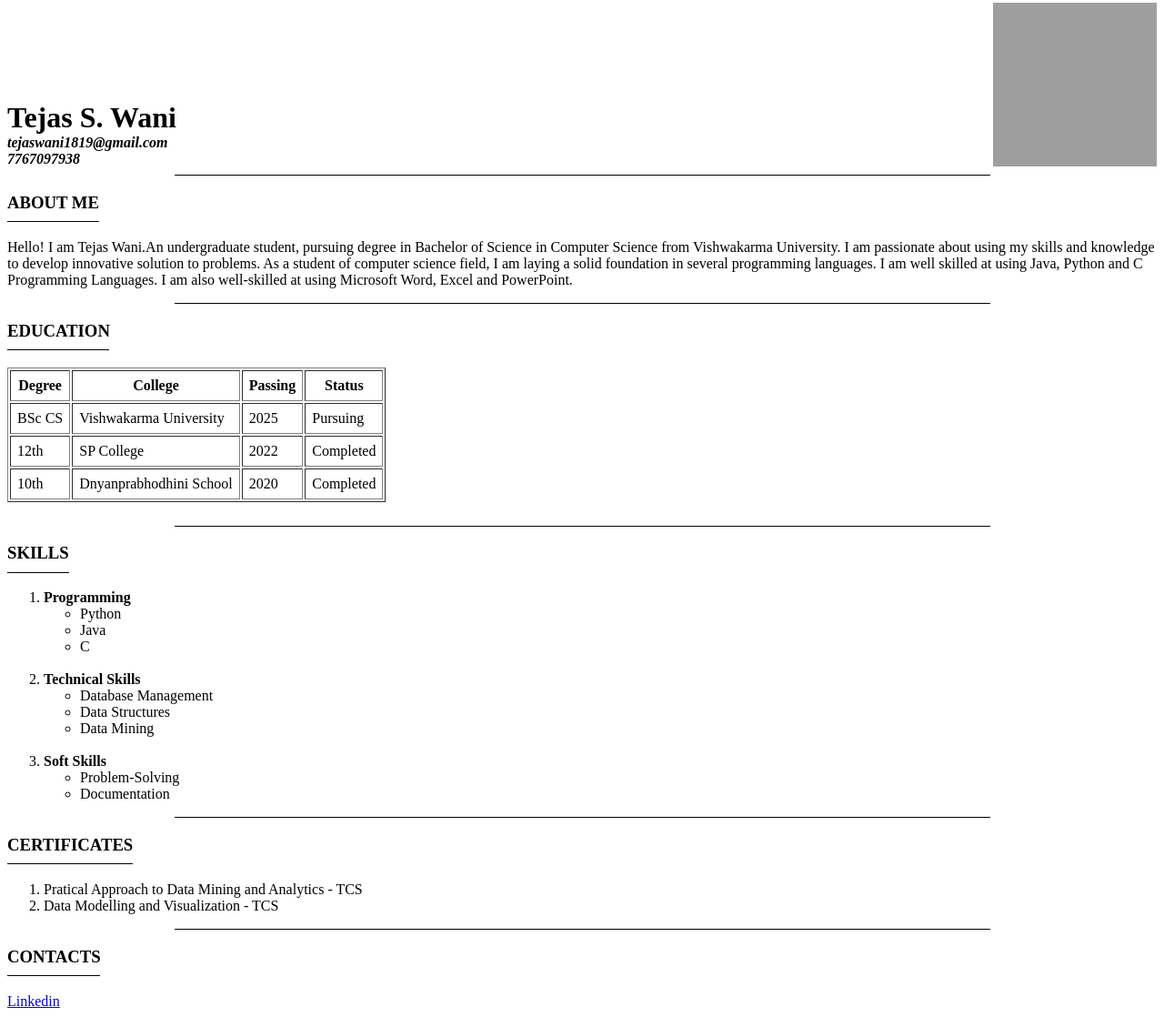
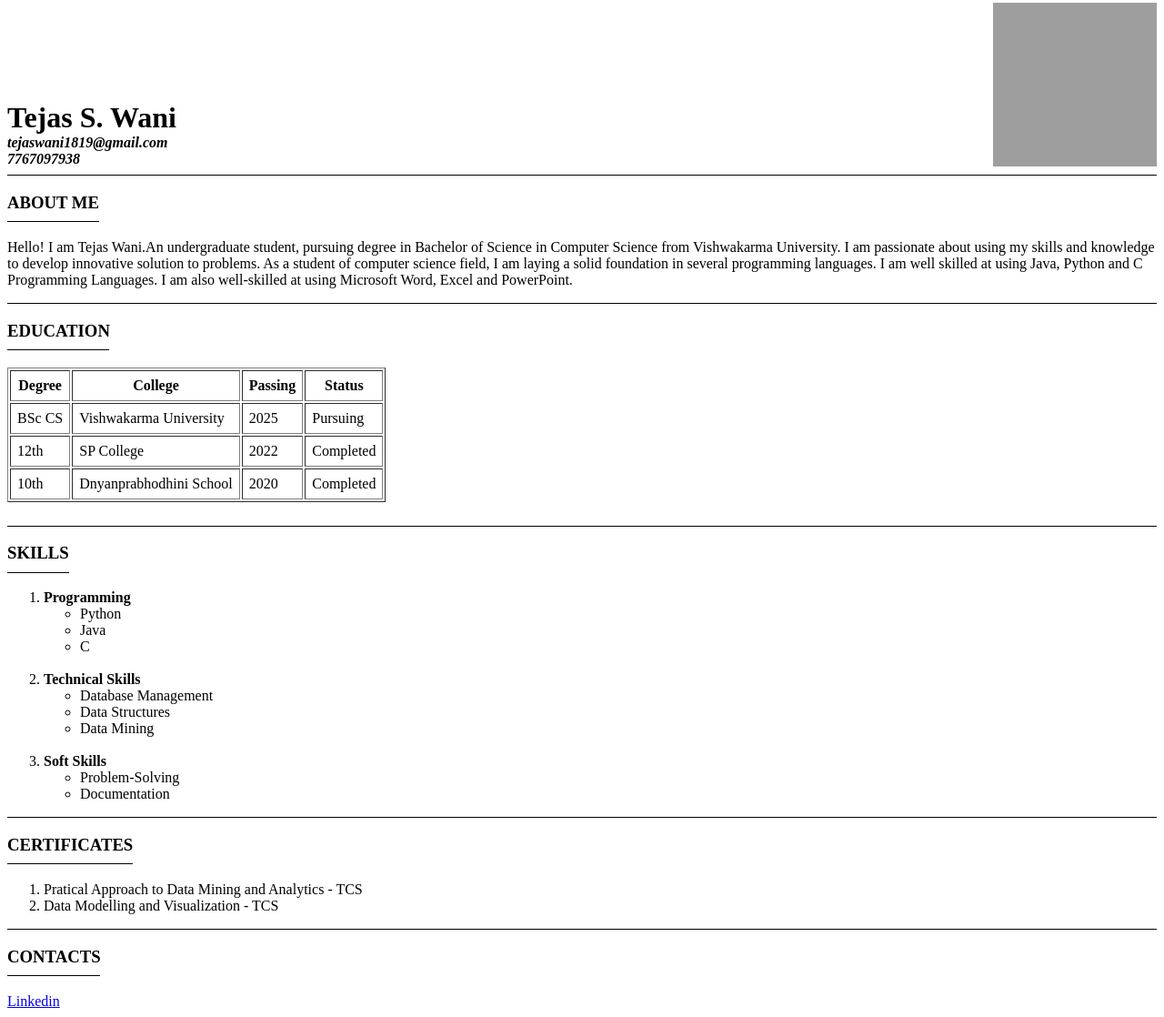
Before and after one commit to Tejas180408/tejasporfolio.github.io, a plain HTML site: page cv.html in a window 1280 px wide. Shown: the part 5-1123 px from the top of the page at 91% size. Drawn offline with Linux system fonts and the light colour scheme; grey boxes are pictures that could not be loaded.

Commit message:
Update cv.html

```diff
--- a/cv.html
+++ b/cv.html
@@ -12,13 +12,13 @@
 	7767097938
 	</i>
 	</b>
-        <hr size="1" width="895" color="black" align="center">
+        <hr size="1" color="black" align="center">
 
 	<h3>ABOUT ME<hr size="1" width="99" color="black" align="Left"></h3>
 	<p>
 	Hello! I am Tejas Wani.An undergraduate student, pursuing degree in Bachelor of Science in Computer Science from Vishwakarma University. I am passionate about using my skills and 	knowledge to develop innovative solution to problems. As a student of computer science field, I am laying a solid foundation in several programming languages. I am well skilled at 	using Java, Python and C Programming Languages. I am also well-skilled at using Microsoft Word, Excel and PowerPoint.
 	</p>
-	<hr size="1" width="895" color="black" align="center">
+	<hr size="1" color="black" align="center">
 
 	<h3>EDUCATION<hr size="1" width="110" color="black" align="Left"></h3>
 	<table border="1" cellpadding="7">
@@ -51,7 +51,7 @@
 	</tr>
 	</table>
 	<br>
-	<hr size="1" width="895" color="black" align="center">
+	<hr size="1" color="black" align="center">
 
 	<h3>SKILLS<hr size="1" width="66" color="black" align="Left"></h3>
 	<ol type="01">
@@ -69,13 +69,13 @@
 	<ul><li>Problem-Solving</li>
 	<li>Documentation</li></ul></li>
 	</ol>
-	<hr size="1" width="895" color="black" align="center">
+	<hr size="1" color="black" align="center">
 
 	<h3>CERTIFICATES<hr size="1" width="136" color="black" align="Left"></h3>
 	<ol type="01">
 	<li>Pratical Approach to Data Mining and Analytics - TCS</li>
 	<li>Data Modelling and Visualization - TCS</li></ol>
-	<hr size="1" width="895" color="black" align="center">
+	<hr size="1" color="black" align="center">
 
 	<h3>CONTACTS<hr size="1" width="100" color="black" align="Left"></h3>
 	<a href="https://www.linkedin.com/in/tejas-wani-7982882a8/" target="_blank">
```
